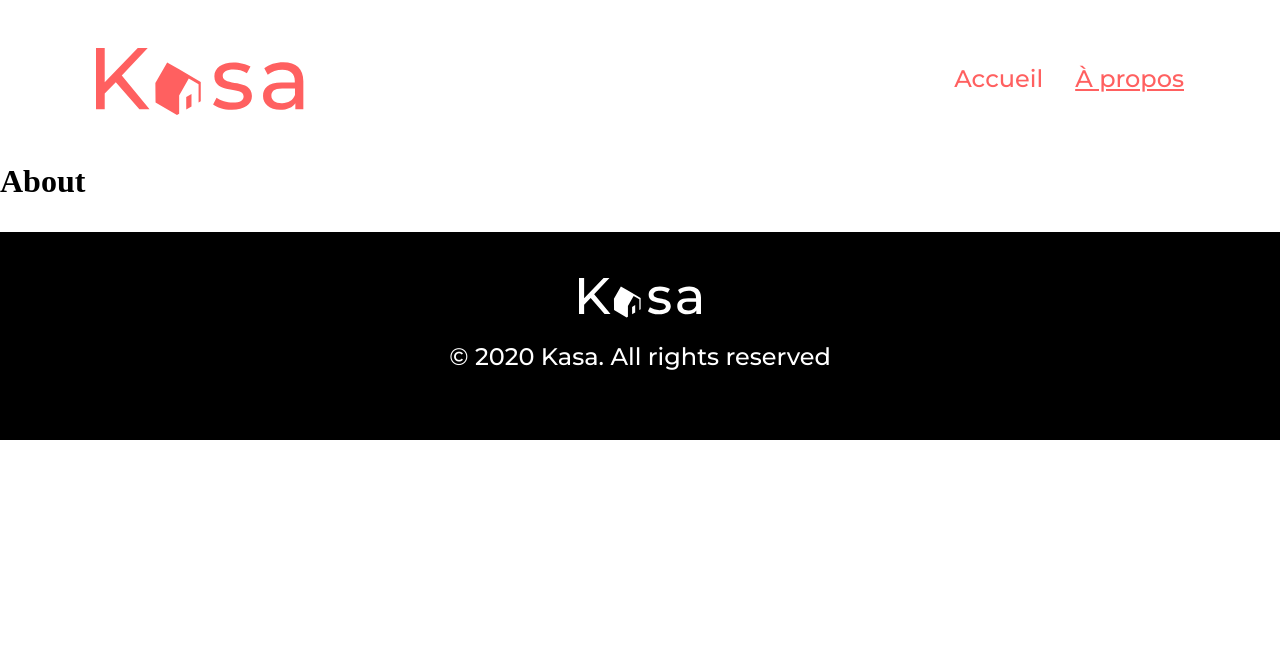
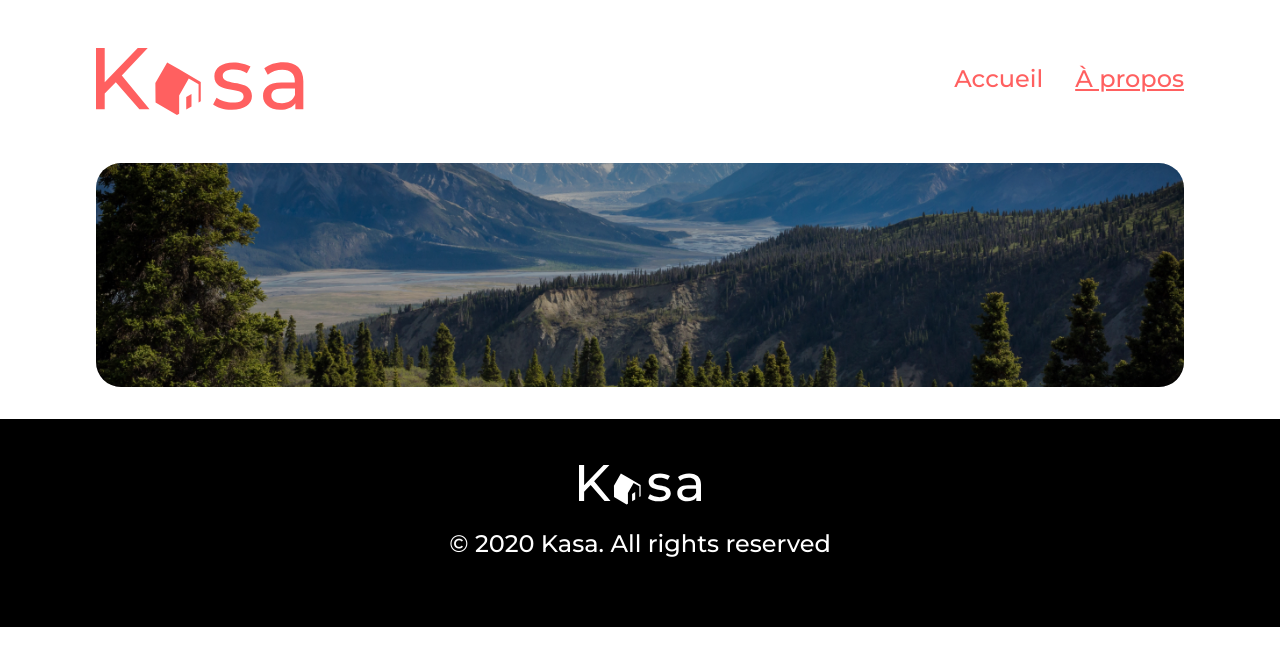
Before and after one commit to adrienglbrt/kasa, a React (Create React App) app: page /about in a window 1280 px wide. Shown: the top 666 px of the page. Built offline with nearby package versions, Linux system fonts and the light colour scheme.

Commit message:
Add HeroBanner to About page
Also fixed cover image positioning

```diff
--- a/src/components/HeroBanner/HeroBanner.scss
+++ b/src/components/HeroBanner/HeroBanner.scss
@@ -42,7 +42,7 @@
     &__cover {
         position: absolute;
         width: 100%;
-        top: -50%;
+        top: -150%;
         left: 0;
         z-index: 0;
     }
--- a/src/pages/About/About.jsx
+++ b/src/pages/About/About.jsx
@@ -1,7 +1,18 @@
+import HeroBanner from "../../components/HeroBanner"
+import aboutHeroImg from "../../assets/about-hero-img.jpg"
+
+
 function About() {
+    const heroData = {
+        title: "",
+        cover: aboutHeroImg,
+    }
+
     return (
         <main>
-            <h1>About</h1>
+            <section className="section">
+                <HeroBanner data={heroData} />
+            </section>
         </main>
     )
 }
```
